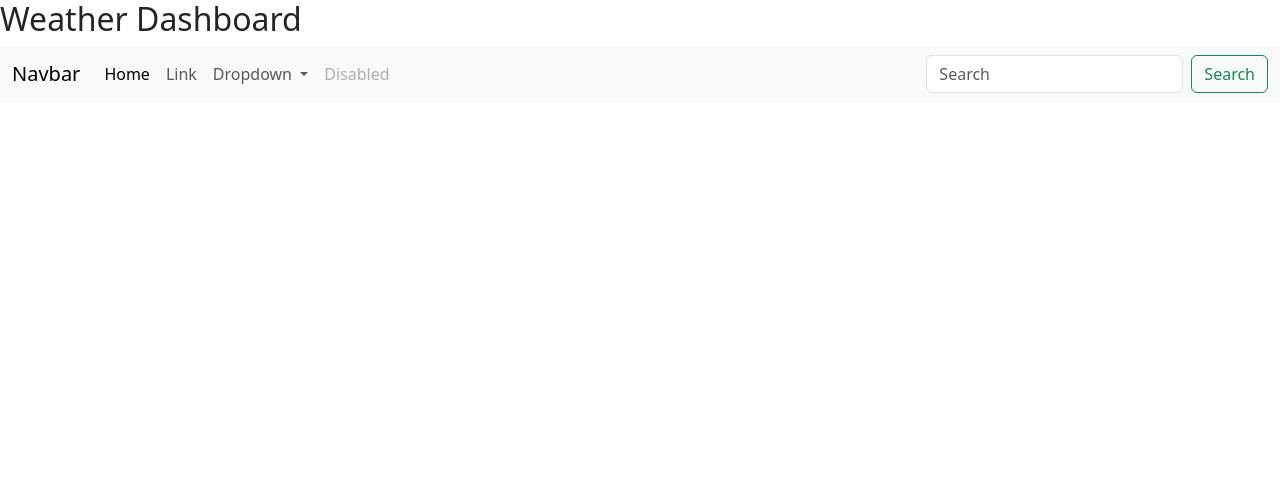
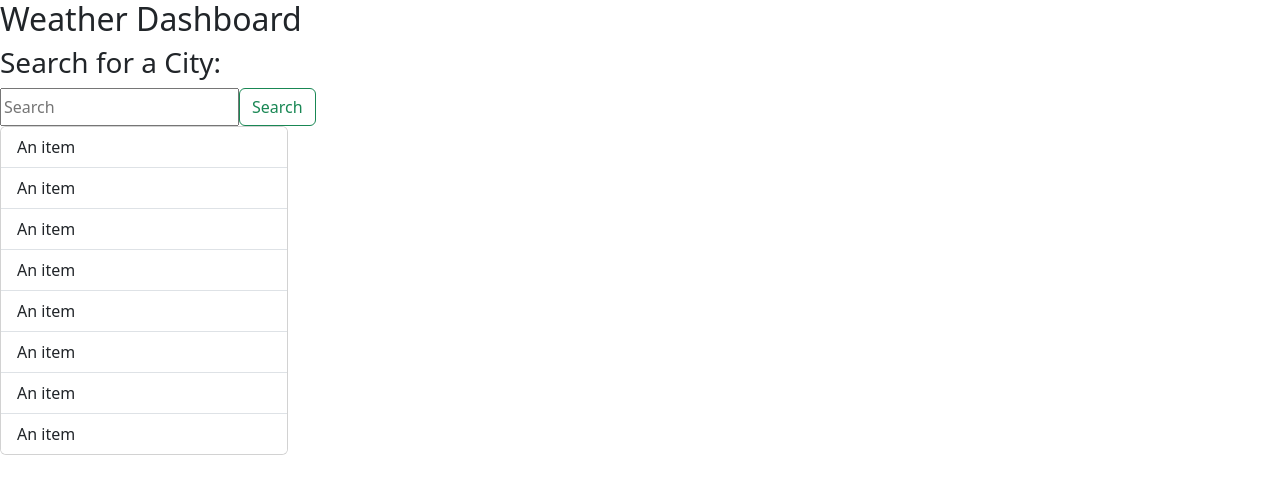
Before and after one commit to mrgssg/weather-dashboard, a plain HTML site: page index.html in a window 1280 px wide. Drawn offline with nearby package versions, Linux system fonts and the light colour scheme.

Commit message:
added containers to html

```diff
--- a/index.html
+++ b/index.html
@@ -14,44 +14,31 @@
     <h2> Weather Dashboard </h2>
 </header>
 
-    <nav class="navbar navbar-expand-lg bg-body-tertiary">
-        <div class="container-fluid">
-          <a class="navbar-brand" href="#">Navbar</a>
-          <button class="navbar-toggler" type="button" data-bs-toggle="collapse" data-bs-target="#navbarSupportedContent" aria-controls="navbarSupportedContent" aria-expanded="false" aria-label="Toggle navigation">
-            <span class="navbar-toggler-icon"></span>
-          </button>
-          <div class="collapse navbar-collapse" id="navbarSupportedContent">
-            <ul class="navbar-nav me-auto mb-2 mb-lg-0">
-              <li class="nav-item">
-                <a class="nav-link active" aria-current="page" href="#">Home</a>
-              </li>
-              <li class="nav-item">
-                <a class="nav-link" href="#">Link</a>
-              </li>
-              <li class="nav-item dropdown">
-                <a class="nav-link dropdown-toggle" href="#" role="button" data-bs-toggle="dropdown" aria-expanded="false">
-                  Dropdown
-                </a>
-                <ul class="dropdown-menu">
-                  <li><a class="dropdown-item" href="#">Action</a></li>
-                  <li><a class="dropdown-item" href="#">Another action</a></li>
-                  <li><hr class="dropdown-divider"></li>
-                  <li><a class="dropdown-item" href="#">Something else here</a></li>
-                </ul>
-              </li>
-              <li class="nav-item">
-                <a class="nav-link disabled">Disabled</a>
-              </li>
-            </ul>
-            <form class="d-flex" role="search">
-              <input class="form-control me-2" type="search" placeholder="Search" aria-label="Search">
-              <button class="btn btn-outline-success" type="submit">Search</button>
-            </form>
-          </div>
-        </div>
-      </nav>
 
+    <h3> Search for a City: </h3>
 
+    <form class="d-flex" role="search">
+        <input class="city-search" type="search" placeholder="Search" aria-label="Search">
+        <button class="btn btn-outline-success" type="submit">Search</button>
+    </form>
+
+      <div class="card" style="width: 18rem;">
+        <ul class="list-group list-group-flush">
+          <li class="list-group-item">An item</li>
+          <li class="list-group-item">An item</li>
+          <li class="list-group-item">An item</li>
+          <li class="list-group-item">An item</li>
+          <li class="list-group-item">An item</li>
+          <li class="list-group-item">An item</li>
+          <li class="list-group-item">An item</li>
+          <li class="list-group-item">An item</li>
+        </ul>
+    </div>
+  </div>
+
+  <div class="container" type="search" placeholder="Search" aria-label="Search">
+    <!-- Content here -->
+  </div>
 
 
 
```
